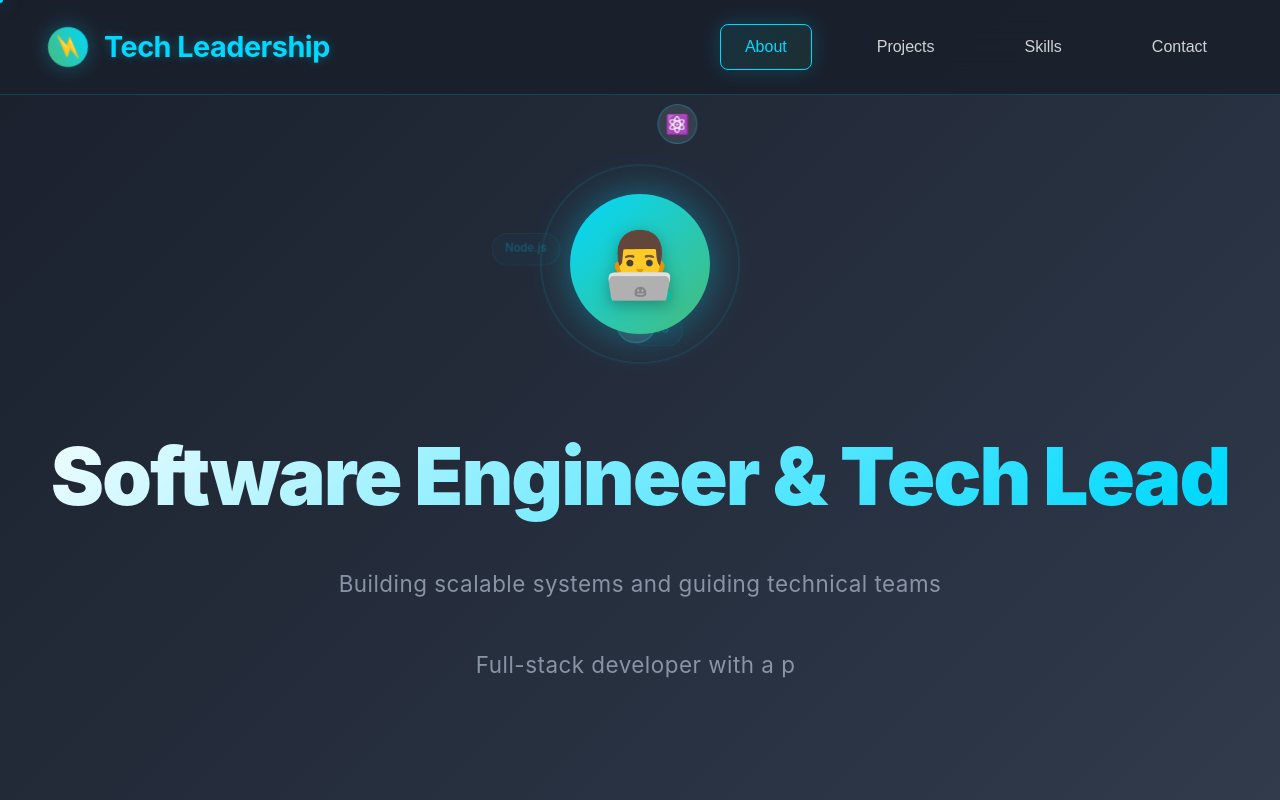
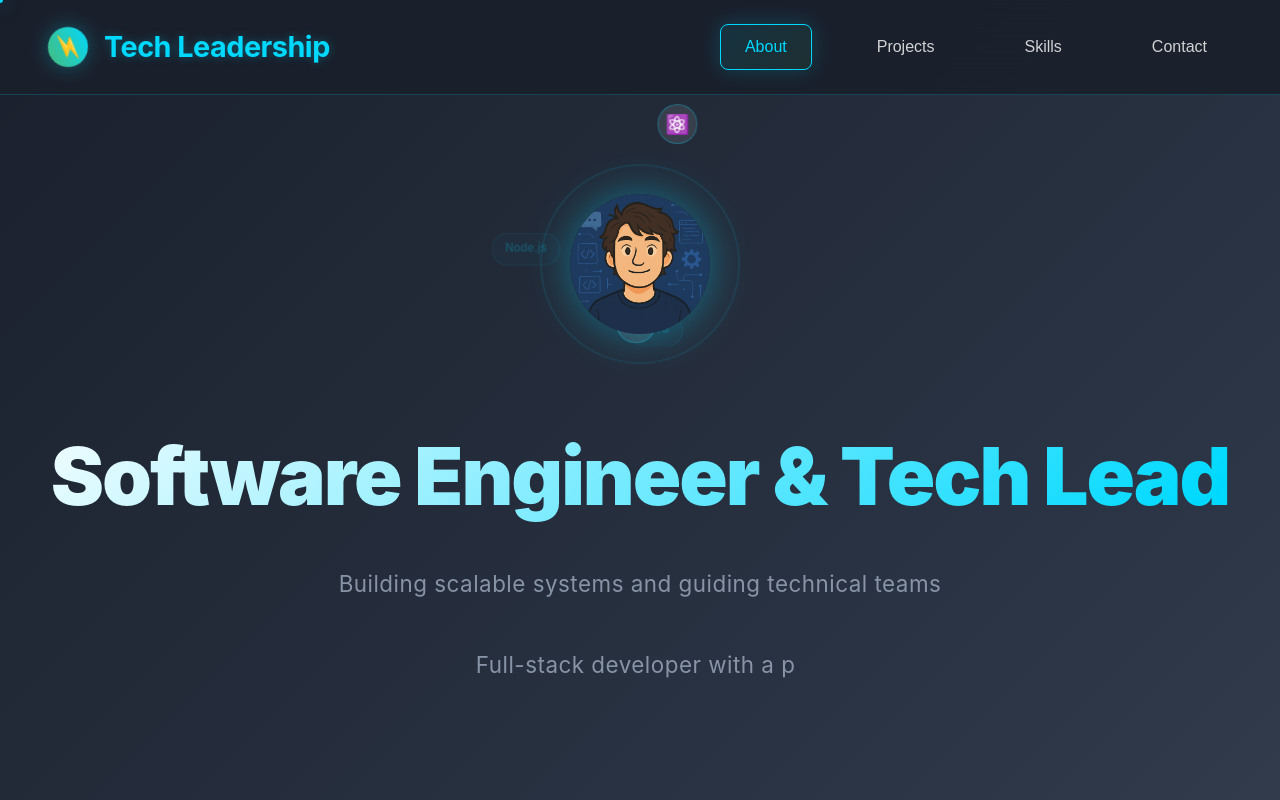
Before and after one commit to zapicojunredexter/portfolio, a React (Create React App) app: page / in a window 1280 px wide. Shown: the top 800 px of the page. Built offline with nearby package versions, Linux system fonts and the light colour scheme.

Commit message:
added avatar

```diff
--- a/src/App.css
+++ b/src/App.css
@@ -531,21 +531,21 @@ body {
 .avatar-image {
   width: 140px;
   height: 140px;
-  background: linear-gradient(135deg, #00d9ff, #48bb78);
   border-radius: 50%;
-  display: flex;
-  align-items: center;
-  justify-content: center;
-  font-size: 4rem;
   position: absolute;
   top: 50%;
   left: 50%;
   transform: translate(-50%, -50%);
   z-index: 3;
   box-shadow: 0 0 40px rgba(0, 217, 255, 0.4);
-}
-
-.avatar-placeholder {
+  overflow: hidden;
+}
+
+.avatar-photo {
+  width: 100%;
+  height: 100%;
+  object-fit: cover;
+  border-radius: 50%;
   filter: drop-shadow(0 4px 8px rgba(0, 0, 0, 0.3));
 }
 
@@ -1918,7 +1918,6 @@ body {
   .avatar-image {
     width: 100px;
     height: 100px;
-    font-size: 3rem;
   }
 
   /* Neural Network Mobile Adjustments */
--- a/src/App.tsx
+++ b/src/App.tsx
@@ -292,7 +292,7 @@ function App() {
             <div className="hero-avatar">
               <div className="avatar-container">
                 <div className="avatar-image">
-                  <div className="avatar-placeholder">👨‍💻</div>
+                  <img src="/avatar.png" alt="Avatar" className="avatar-photo" />
                 </div>
                 <div className="avatar-ring"></div>
                 <div className="tech-orbit">
```
Also changed, not shown: public/avatar.png (added).
